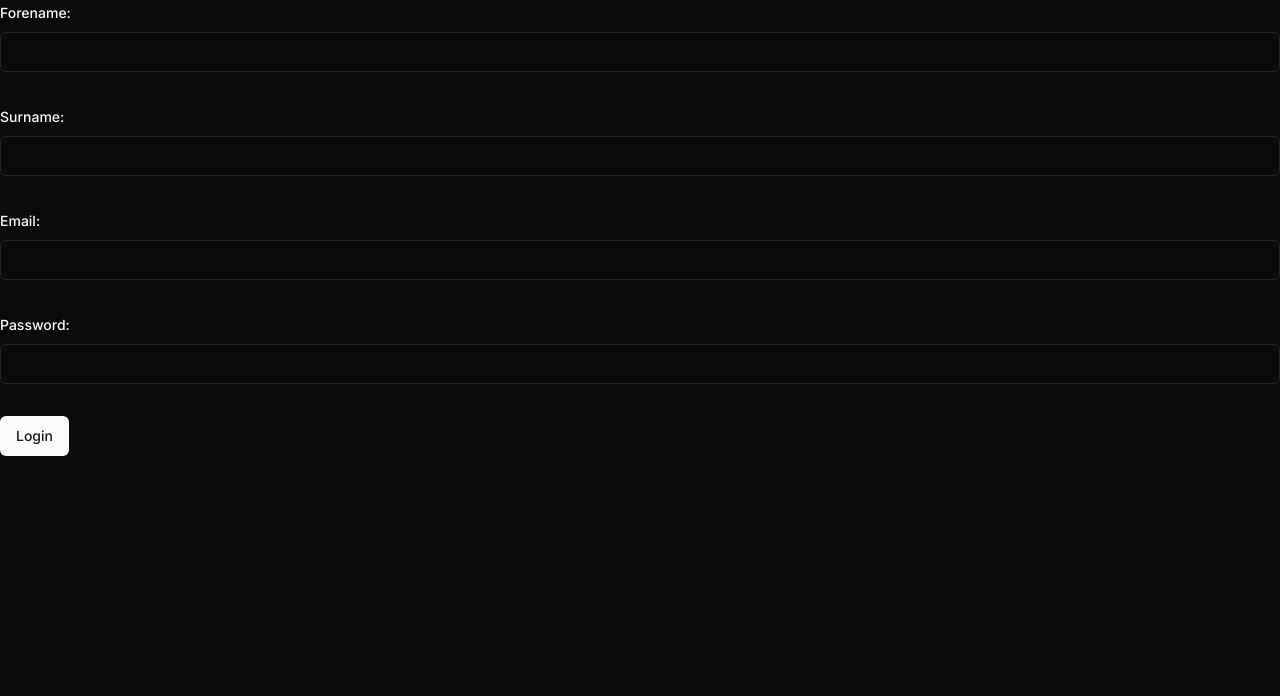
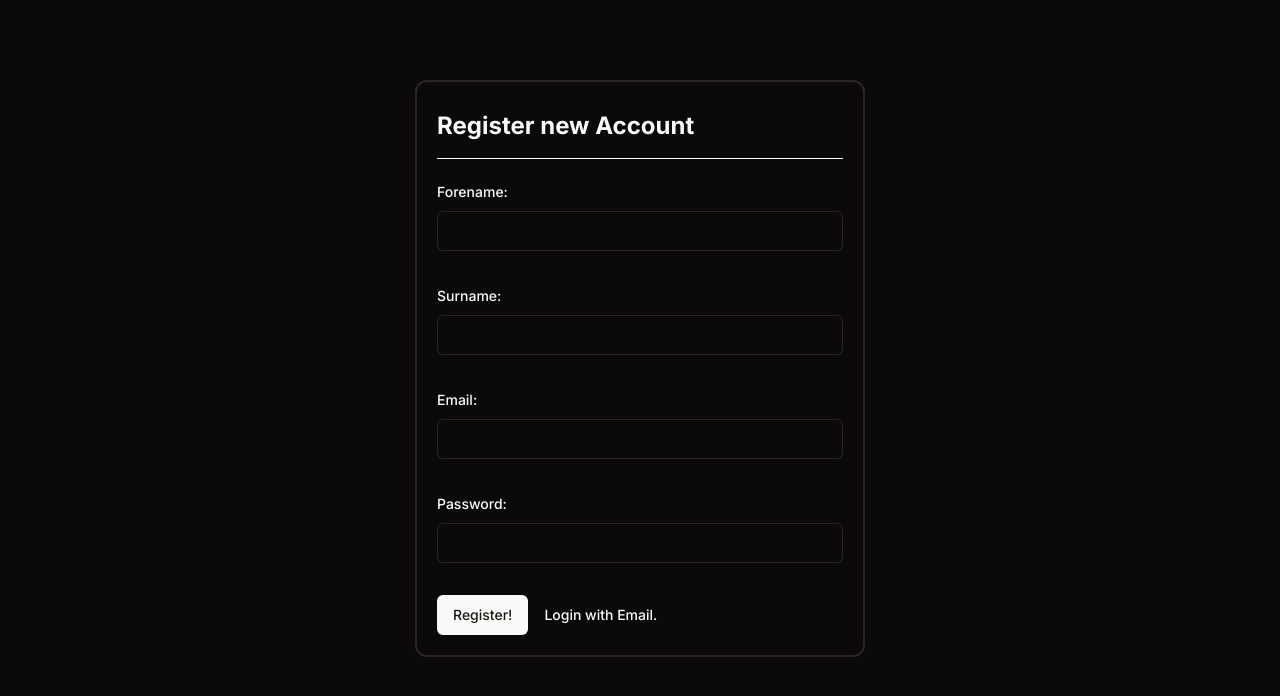
Before and after one commit to mojeeto/personal-dashboard-client, a Next.js app: page /signup in a window 1280 px wide. Shown: the top 696 px of the page. Built offline with nearby package versions, Linux system fonts and the light colour scheme.

Commit message:
[feat] navigate between login and signup page
Make way to navigate between Login page and Signup page with router.replace to prevent history.

```diff
--- a/src/app/(auth)/login/page.tsx
+++ b/src/app/(auth)/login/page.tsx
@@ -1,10 +1,12 @@
 import AuthForm from "@/components/auth/authForm";
+import Box from "@/components/box";
 
 export default function LoginPage() {
   return (
     <main>
-      <h1 className="text-xl">Login Form</h1>
-      <AuthForm />
+      <Box title="Login" className="mx-auto mt-20">
+        <AuthForm />
+      </Box>
     </main>
   );
 }
--- a/src/app/(auth)/signup/page.tsx
+++ b/src/app/(auth)/signup/page.tsx
@@ -1,9 +1,12 @@
 import AuthForm from "@/components/auth/authForm";
+import Box from "@/components/box";
 
 export default function SignUpPage() {
   return (
-    <div>
-      <AuthForm mode="register" />
-    </div>
+    <main>
+      <Box title="Register new Account" className="mx-auto mt-20">
+        <AuthForm mode="register" />
+      </Box>
+    </main>
   );
 }
--- a/src/components/auth/loginForm.tsx
+++ b/src/components/auth/loginForm.tsx
@@ -15,6 +15,7 @@ import {
 } from "@/components/ui/form";
 import { Input } from "@/components/ui/input";
 import { Button } from "@/components/ui/button";
+import { useRouter } from "next/navigation";
 
 const LoginForm: React.FC = () => {
   const form = useForm<z.infer<typeof loginValidation>>({
@@ -24,6 +25,7 @@ const LoginForm: React.FC = () => {
       password: "",
     },
   });
+  const router = useRouter();
 
   async function onSubmit({
     email,
@@ -66,6 +68,13 @@ const LoginForm: React.FC = () => {
           )}
         />
         <Button type="submit">Login</Button>
+        <Button
+          type="button"
+          onClick={() => router.replace("/signup")}
+          variant={"link"}
+        >
+          Create new Account.
+        </Button>
       </form>
     </Form>
   );
--- a/src/components/auth/signupForm.tsx
+++ b/src/components/auth/signupForm.tsx
@@ -2,6 +2,7 @@
 
 import { useForm } from "react-hook-form";
 import { signUpValidation } from "@/validations";
+import { useRouter } from "next/navigation";
 import { z } from "zod";
 import { zodResolver } from "@hookform/resolvers/zod";
 import { Button } from "../ui/button";
@@ -25,6 +26,7 @@ const SignupForm: React.FC = () => {
       password: "",
     },
   });
+  const router = useRouter();
 
   async function onSubmit({
     forename,
@@ -92,7 +94,14 @@ const SignupForm: React.FC = () => {
             </FormItem>
           )}
         />
-        <Button type="submit">Login</Button>
+        <Button type="submit">Register!</Button>
+        <Button
+          type="button"
+          onClick={() => router.replace("/login")}
+          variant={"link"}
+        >
+          Login with Email.
+        </Button>
       </form>
     </Form>
   );
```
